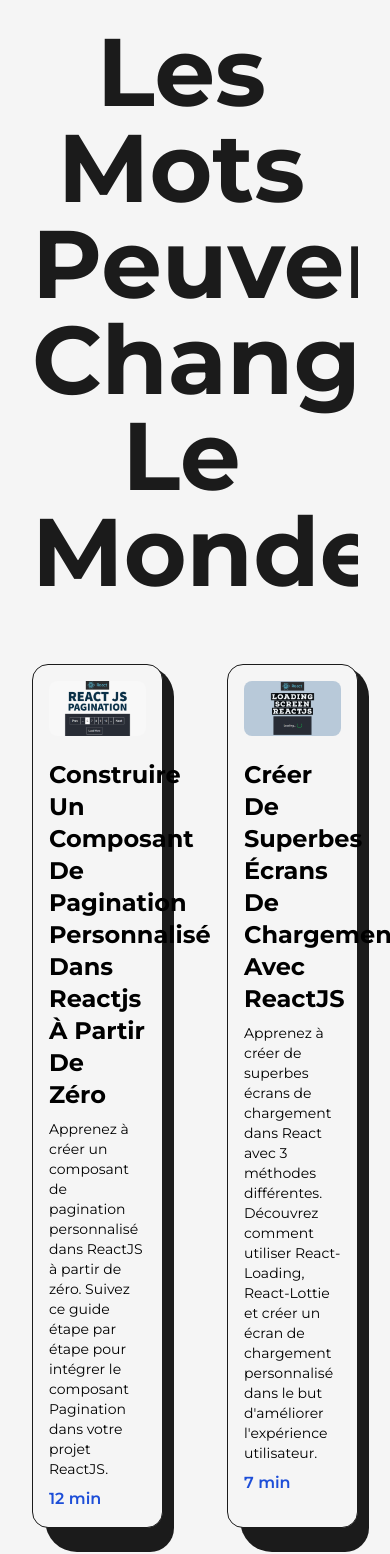
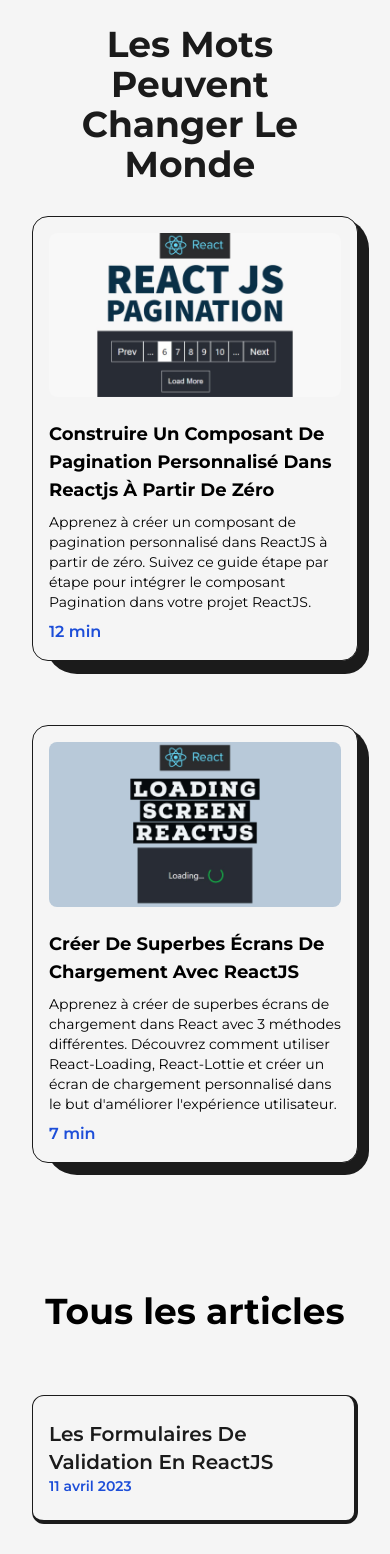
Before and after one commit to Sladriix-dev/portfolio_v2, a Next.js app: page /articles in a window 390 px wide. Shown: the part 82-1636 px from the top of the page. Built offline with nearby package versions, Linux system fonts and the light colour scheme.

Commit message:
Full site responsive

```diff
--- a/components/DemoPopup.jsx
+++ b/components/DemoPopup.jsx
@@ -71,7 +71,7 @@
         <motion.div
           initial={{ scale: 0, opacity: 0, x: "-50%", y: "-50%" }}
           animate={{ scale: 1, opacity: 1 }}
-          className="w-[102%] h-full flex flex-col z-30 items-center justify-center fixed top-1/2 left-1/2 -translate-x-1/2 -translate-y-1/2 bg-dark/90 dark:bg-light/75 rounded-lg backdrop-blur-md py-32"
+          className="w-[102%] h-[102%] flex flex-col z-50 items-center justify-center fixed top-1/2 left-1/2 -translate-x-1/2 -translate-y-1/2 bg-dark/90 dark:bg-light/75 rounded-lg backdrop-blur-md py-32"
         >
           <button
             className="fixed top-8 left-8 font-bold bg-transparent border-none text-base cursor-pointer"
--- a/components/HireMe.jsx
+++ b/components/HireMe.jsx
@@ -4,7 +4,7 @@
 
 const HireMe = () => {
   return (
-    <div className="fixed left-4 bottom-4 flex items-center justify-center overflow-hidden md:right-8 md:left-auto md:top-0 md:bottom-auto md:absolute">
+    <div className="fixed left-4 bottom-4 flex items-center justify-center overflow-hidden md:right-8 md:left-auto md:top-0 md:bottom-auto md:absolute sm:right-0">
       <div className="w-48 h-auto flex items-center justify-center relative md:w-28">
         <CircularText
           className={"fill-dark animate-spin-slow dark:fill-light"}
--- a/components/NavBar.jsx
+++ b/components/NavBar.jsx
@@ -85,7 +85,7 @@
   };
 
   return (
-    <header className="w-full px-32 py-8 font-medium flex items-center justify-between dark:text-light relative z-10 lg:px-16 md:px-12 sm:px-8">
+    <header className="w-full px-32 py-8 font-medium flex items-center justify-between dark:text-light relative lg:px-16 md:px-12 sm:px-8">
       <button
         className="flex-col justify-center items-center hidden lg:flex"
         onClick={handleClick}
--- a/pages/articles.js
+++ b/pages/articles.js
@@ -35,12 +35,14 @@
         />
       </Link>
       <Link href={link} target="_blank">
-        <h2 className="capitalize text-2xl font-bold my-2 mt-4 hover:underline">
+        <h2 className="capitalize text-2xl font-bold my-2 mt-4 hover:underline xs:text-lg">
           {title}
         </h2>
       </Link>
       <p className="text-sm mb-2">{summary}</p>
-      <span className="text-blue-700 dark:text-primaryDark font-semibold">{time}</span>
+      <span className="text-blue-700 dark:text-primaryDark font-semibold">
+        {time}
+      </span>
     </li>
   );
 };
@@ -76,7 +78,7 @@
         ref={imgRef}
         src={img}
         alt={title}
-        className="z-10 w-96 h-auto hidden absolute rounded-lg"
+        className="z-10 w-96 h-auto hidden absolute rounded-lg md:!hidden"
         style={{ x: x, y: y }}
         initial={{ opacity: 0 }}
         whileInView={{ opacity: 1, transition: { duration: 0.2 } }}
@@ -88,13 +90,15 @@
 const Article = ({ img, title, date, link }) => {
   return (
     <motion.li
-      className="relative w-full p-4 py-6 my-8 rounded-xl flex items-center justify-between bg-light text-dark first:mt-0 border border-solid border-dark border-r-4 border-b-4 dark:border-light dark:bg-dark dark:text-light"
+      className="relative w-full p-4 py-6 my-8 rounded-xl flex items-center justify-between bg-light text-dark first:mt-0 border border-solid border-dark border-r-4 border-b-4 dark:border-light dark:bg-dark dark:text-light sm:flex-col"
       initial={{ y: 200 }}
       whileInView={{ y: 0, transition: { duration: 0.5, ease: "easeInOut" } }}
       viewport={{ one: true }}
     >
       <MovingImg title={title} img={img} link={link} />
-      <span className="text-blue-700 dark:text-primaryDark font-semibold pl-4">{date}</span>
+      <span className="text-blue-700 dark:text-primaryDark font-semibold pl-4 sm:self-start sm:pl-0 xs:text-sm">
+        {date}
+      </span>
     </motion.li>
   );
 };
@@ -113,9 +117,9 @@
         <Layout className="pt-16">
           <AnimatedText
             text="Les mots peuvent changer le monde"
-            className="mb-16"
+            className="mb-16 lg:!text-7xl sm:mb-8 sm:!text-6xl xs:!text-4xl"
           />
-          <ul className="grid grid-cols-2 gap-16">
+          <ul className="grid grid-cols-2 gap-16 lg:gap-8 md:grid-cols-1 md:gap-y-16">
             <FeaturedArticle
               title="Construire un composant de pagination personnalisé dans Reactjs à partir de zéro"
               summary="Apprenez à créer un composant de pagination personnalisé dans      ReactJS à partir de zéro.
--- a/pages/projects.js
+++ b/pages/projects.js
@@ -108,7 +108,7 @@
                 img={netflixImage}
               />
             </div>
-            <div className="col-span-6">
+            <div className="col-span-6 sm:col-span-12">
               <Project
                 title="Landing Page"
                 videoId="muZTLTU-lnU"
@@ -117,7 +117,7 @@
                 img={landingPageImage}
               />
             </div>
-            <div className="col-span-6">
+            <div className="col-span-6 sm:col-span-12">
               <Project
                 title="Pac-man"
                 videoId="nDaDp819ZRY"
@@ -127,7 +127,7 @@
               />
             </div>
           </div>
-          <div className="grid grid-cols-12 gap-24">
+          <div className="grid grid-cols-12 gap-24 xl:gap-x-16 lg:gap-x-8 md:gap-y-24 sm:gap-x-0">
             <div className="col-span-12">
               <FeaturedProject
                 title="My-Blog"
@@ -138,7 +138,7 @@
                 img={myBlogImage}
               />
             </div>
-            <div className="col-span-6">
+            <div className="col-span-6 sm:col-span-12">
               <Project
                 title="Site e-commerce"
                 videoId="06FLWzE_MfU"
@@ -147,7 +147,7 @@
                 img={ecommerceImage}
               />
             </div>
-            <div className="col-span-6">
+            <div className="col-span-6 sm:col-span-12">
               <Project
                 title="Dashboard"
                 videoId="06FLWzE_MfU"
```
